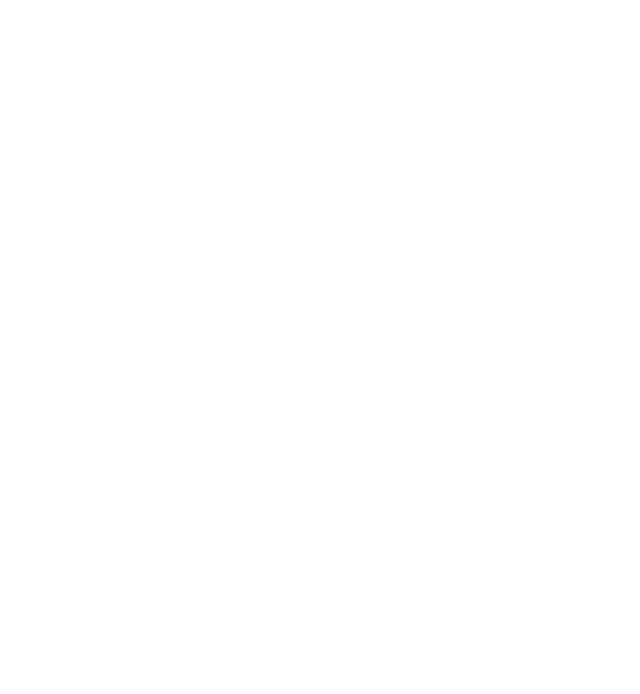
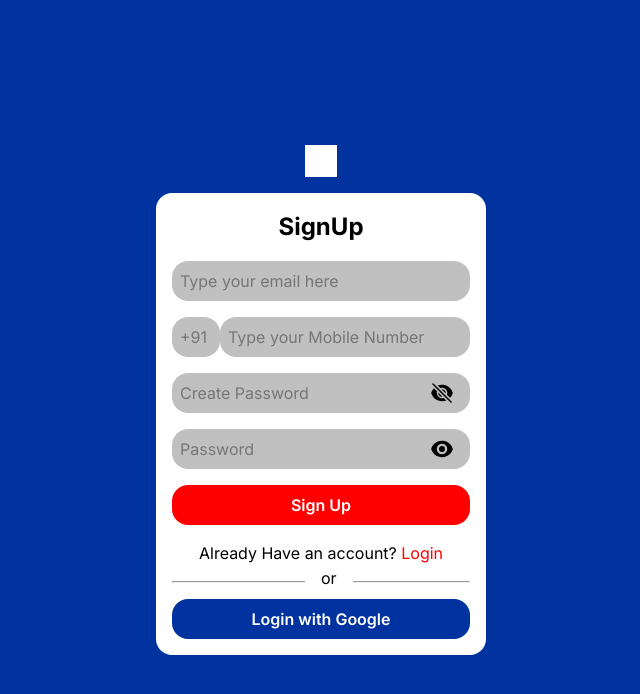
Before and after one commit to Praveen-BE/AccountChatUI, a React (Vite) app: page /auth in a window 1280 px wide. Before the commit this address had no page. Shown: the top 694 px of the page, without its empty margins (319-959 px from the left). Built offline with nearby package versions, Linux system fonts and the light colour scheme.

Commit message:
Login and Signup UI and toggle complete

```diff
--- a/src/App.jsx
+++ b/src/App.jsx
@@ -9,6 +9,7 @@
 import { store } from "./store";
 import ChatPage from "./pages/ChatPage";
 import HomeListPage from "./pages/HomeListPage";
+import SignupLoginPage from "./pages/SignupLoginPage";
 
 const App = () => {
   return (
@@ -23,6 +24,7 @@
               <Route path="/profile" element={<ProfilePage />} />
             </Route>
             <Route path="/toUser" element={<ChatPage />} />
+            <Route path="/auth" element={<SignupLoginPage />} />
           </Routes>
         </BrowserRouter>
       </Provider>
--- a/src/components/ChatInputBox.jsx
+++ b/src/components/ChatInputBox.jsx
@@ -8,16 +8,34 @@
 import { PaperAirplaneIcon } from "@heroicons/react/24/solid";
 import TableTypes from "./TableTypes";
 import { useDispatch, useSelector } from "react-redux";
-import { updateisNewTableActive } from "../reducers/chatSlice";
+import {
+  updateisNewTableActive,
+  updateMessageInputValue,
+} from "../reducers/chatSlice";
+import { useState } from "react";
 
 const ChatInputBox = () => {
   const dispatch = useDispatch();
+  const messageInputValue = useSelector(
+    (store) => store.chat.messageInputValue
+  );
   const isNewTableActive = useSelector((store) => store.chat.isNewTableActive);
+  const handleInput = (event) => {
+    dispatch(updateMessageInputValue(event.target.innerText.trim()));
+  };
   return (
     <div className="chat-input">
       <div className="chat-input__container">
         <FaceSmileIcon className="emoji" />
-        <input placeholder="message" className="field" />
+        {/* <input placeholder="message" className="field" /> */}
+        <div
+          className="field"
+          contentEditable="true"
+          suppressContentEditableWarning="true"
+          onInput={handleInput}
+        >
+          {messageInputValue}
+        </div>
         <MicrophoneIcon className="mike" />
         <PaperClipIcon className="file" />
         <CameraIcon className="camera" />
--- a/src/pages/Home.jsx
+++ b/src/pages/Home.jsx
@@ -1,9 +1,18 @@
-import React from "react";
-import { Outlet } from "react-router";
+import React, { useEffect } from "react";
+import { Outlet, redirect, useNavigate } from "react-router";
 import HomeFooter from "../components/HomeFooter.jsx";
 import HomeHeader from "../components/HomeHeader.jsx";
+import { useSelector } from "react-redux";
 
 const Home = () => {
+  const userData = useSelector((store) => store.user.userData);
+  const navigate = useNavigate();
+  useEffect(() => {
+    if (!userData) {
+      navigate("/auth");
+    }
+  }, []);
+
   return (
     <div className="home">
       <HomeHeader />
--- /dev/null
+++ b/src/pages/SignupLoginPage.jsx
@@ -0,0 +1,67 @@
+import { EyeIcon, EyeSlashIcon } from "@heroicons/react/24/solid";
+import { useState } from "react";
+
+const SignupLoginPage = () => {
+  const [isLogin, setIsLogin] = useState(false);
+  return (
+    <div className="signup">
+      <picture></picture>
+      <div className="auth">
+        <h2>{isLogin ? "Login" : "SignUp"}</h2>
+        <div className="auth-inputs">
+          <input
+            id="email"
+            className="email"
+            type="email"
+            placeholder="Type your email here"
+          />
+          {isLogin ? (
+            " "
+          ) : (
+            <>
+              <div className="number">
+                <input
+                  placeholder="+91"
+                  className="mobile-code"
+                  type="select"
+                />
+                <input
+                  id="number"
+                  type="number"
+                  className="mobile-number"
+                  placeholder="Type your Mobile Number"
+                />
+              </div>
+              <div id="create-password" className="create-password">
+                <input type="password" placeholder="Create Password" />{" "}
+                <EyeSlashIcon className="eye-icon" />
+              </div>
+            </>
+          )}
+
+          <div id="confirm-password" className="confirm-password">
+            <input
+              type="password"
+              placeholder={false ? "Confirm Password" : "Password"}
+            />{" "}
+            <EyeIcon className="eye-icon" />
+          </div>
+        </div>
+        <button>{isLogin ? "Login" : "Sign Up"}</button>
+        <p>
+          Already Have an account?{" "}
+          <span onClick={() => setIsLogin(!isLogin)}>
+            {isLogin ? "SignUp" : "Login"}
+          </span>
+        </p>
+        <div className="auth-or">
+          <span>or</span>
+          <hr />
+        </div>
+        <div className="auth-google">Login with Google</div>
+      </div>
+    </div>
+  );
+};
+
+export default SignupLoginPage;
--- a/src/reducers/chatSlice.js
+++ b/src/reducers/chatSlice.js
@@ -4,6 +4,7 @@
   name: "chat",
   initialState: {
     isNewTableActive: false,
+    messageInputValue: "",
   },
   reducers: {
     updateisNewTableActive: (state) => {
@@ -12,9 +13,15 @@
     updateisNewTableNotActive: (state) => {
       state.isNewTableActive = false;
     },
+    updateMessageInputValue: (state, action) => {
+      state.messageInputValue = action.payload;
+    },
   },
 });
 
-export const { updateisNewTableActive, updateisNewTableNotActive } =
-  chatSlice.actions;
+export const {
+  updateisNewTableActive,
+  updateisNewTableNotActive,
+  updateMessageInputValue,
+} = chatSlice.actions;
 export default chatSlice.reducer;
--- /dev/null
+++ b/src/reducers/userSlice.js
@@ -0,0 +1,16 @@
+import { createSlice } from "@reduxjs/toolkit";
+
+const userSlice = createSlice({
+  name: "user",
+  initialState: {
+    userData: null,
+  },
+  reducers: {
+    addUserData: (state, action) => {
+      state.userData = action.payload;
+    },
+  },
+});
+
+export const { addUserData } = userSlice.actions;
+export default userSlice.reducer;
--- a/src/store.js
+++ b/src/store.js
@@ -2,9 +2,11 @@
 import pageReducer from "./reducers/pageSlice.js";
 import chatReducer from "./reducers/chatSlice.js";
 import tableReducer from "./reducers/tableSlice.js";
+import userReducer from "./reducers/userSlice.js";
 
 export const store = configureStore({
   reducer: {
+    user: userReducer,
     page: pageReducer,
     chat: chatReducer,
     table: tableReducer,
--- a/src/styles/index.css
+++ b/src/styles/index.css
@@ -10,3 +10,4 @@
 @import url("chatInput.css");
 @import url("chatInputTables.css");
 @import url("tableRowColumn.css");
+@import url("signUpAndLogin.css");
--- a/src/styles/rootVar.css
+++ b/src/styles/rootVar.css
@@ -19,4 +19,6 @@
 
   --icon-size-base: 30px;
   --icon-size-medium: 40px;
+
+  --primary-btn-color: red;
 }
--- /dev/null
+++ b/src/styles/signUpAndLogin.css
@@ -0,0 +1,119 @@
+.signup {
+  position: relative;
+  width: 100vw;
+  height: 100vh;
+  background-color: var(--primary-color);
+  display: flex;
+  flex-direction: column;
+  justify-content: center;
+  align-items: center;
+  font-family: var(--ff-base);
+}
+
+picture {
+  width: 2rem;
+  height: 2rem;
+  background-color: var(--base-color);
+  margin-bottom: 1rem;
+}
+.auth {
+  position: relative;
+  margin: 0;
+  display: grid;
+  text-align: center;
+  background-color: var(--base-color);
+  border-radius: 1rem;
+  padding: 1rem;
+
+  h2 {
+    font-size: 1.5rem;
+    margin-bottom: 1rem;
+  }
+}
+
+.create-password > .eye-icon,
+.confirm-password > .eye-icon {
+  width: 1.5rem;
+  height: 1.5rem;
+  position: absolute;
+  right: 1rem;
+}
+
+.auth-inputs {
+  display: grid;
+  position: relative;
+  gap: 1rem;
+}
+.auth-inputs > .number {
+  position: relative;
+  display: flex;
+  .mobile-code {
+    display: flex;
+    width: 3rem;
+  }
+  .mobile-number {
+    display: flex;
+    width: auto;
+  }
+}
+
+.create-password,
+.confirm-password {
+  display: flex;
+  justify-content: center;
+  align-items: center;
+
+  input {
+    width: 100%;
+  }
+}
+
+.auth input {
+  border: none;
+  background-color: var(--secondary-color);
+  border-radius: 1rem;
+  padding: 0.5rem;
+  color: var(--text-base-color);
+}
+
+.auth input:active,
+.auth input:hover {
+  border: 2px solid var(--primary-color);
+}
+
+.auth > button {
+  padding: 0.5rem;
+  background-color: var(--primary-btn-color);
+  margin-top: 1rem;
+  margin-bottom: 1rem;
+  border-radius: 1rem;
+  color: var(--base-color);
+  font-weight: var(--fw-semi-bold);
+}
+
+.auth > p > span {
+  color: var(--primary-btn-color);
+}
+
+.auth-or {
+  margin-top: 1rem;
+  position: relative;
+
+  span {
+    position: absolute;
+    background-color: var(--base-color);
+    margin-top: -15px;
+    padding-left: 1rem;
+    padding-right: 1rem;
+    margin-left: -1rem;
+  }
+}
+
+.auth-google {
+  margin-top: 1rem;
+  padding: 0.5rem;
+  background-color: var(--primary-color);
+  color: var(--base-color);
+  font-weight: var(--fw-semi-bold);
+  border-radius: 1rem;
+}
```
